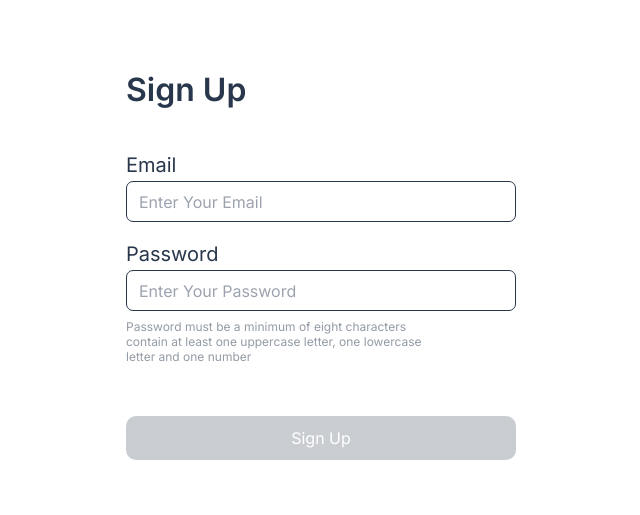
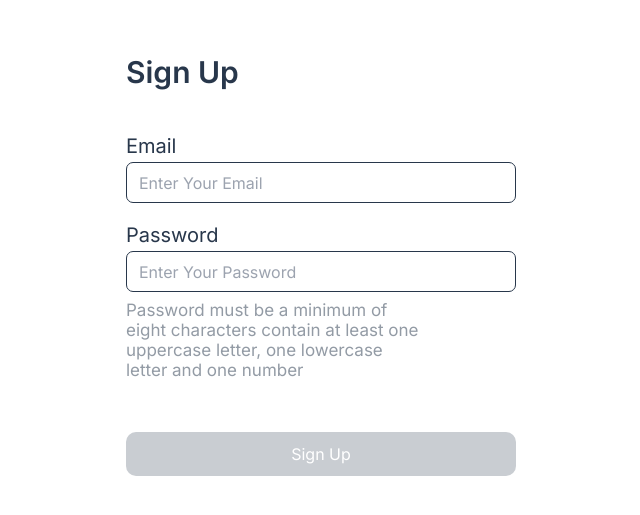
Before and after one commit to Maxwell011/moni-finance, a Next.js app: page /Signup in a window 1280 px wide. Shown: the part 135-650 px from the top of the page, without its empty margins (405-1045 px from the left). Built offline with nearby package versions, Linux system fonts and the light colour scheme.

Commit message:
updated sign up page

```diff
--- a/src/app/Signup/page.tsx
+++ b/src/app/Signup/page.tsx
@@ -2,7 +2,7 @@ const Signup = () => {
   return (
     <>
       <div className='flex flex-col justify-center gap-1 mx-[41px] my-0 lg:absolute lg:-translate-x-2/4 lg:-translate-y-2/4 lg:left-2/4 lg:top-2/4'>
-        <h2 className='text-[#28374B] text-[32px] not-italic font-semibold leading-[normal] mb-10'>
+        <h2 className='text-[#28374B] text-[32px] not-italic font-semibold leading-[normal] mb-10 lg:text-[30px]'>
           Sign Up
         </h2>
         <label className='text-[#28374B] text-xl not-italic font-normal leading-[normal]'>
@@ -21,7 +21,7 @@ const Signup = () => {
           placeholder='Enter Your Password'
           className='w-full sm:w-36 h-10 sm:h-[41px] input-style lg:w-[130%]'
         />
-        <h3 className='text-[#939BA5] text-xs not-italic font-normal leading-[normal] w-[300px] mt-1'>
+        <h3 className='text-[#939BA5] text-xs not-italic font-normal leading-[normal] w-[300px] mt-1 lg:text-[17px]'>
           Password must be a minimum of eight characters contain at least one
           uppercase letter, one lowercase letter and one number
         </h3>
```
